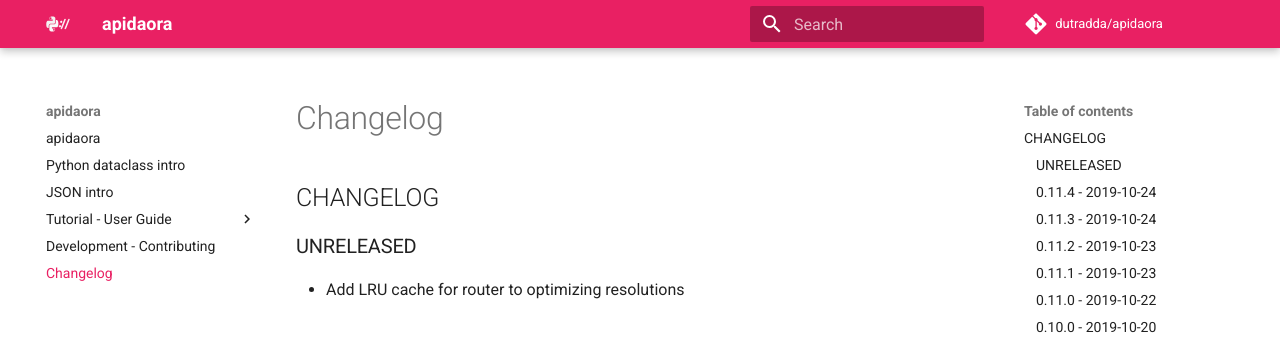
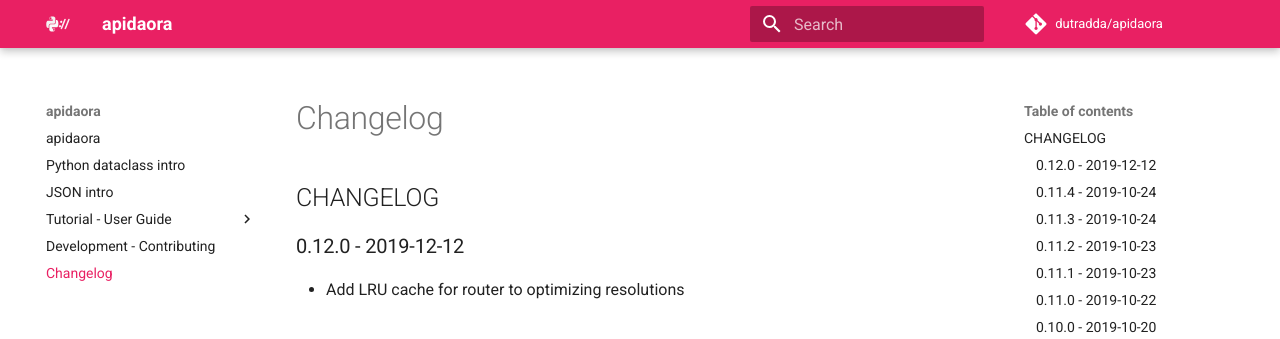
Before and after one commit to dutradda/apidaora, an MkDocs documentation site: the page built from docs/changelog.md, in a window 1280 px wide and 900 px high. Shown: the top 339 px of the window. Built offline with MkDocs 1.6.1 and Material for MkDocs 9.7.7, drawn with Linux system fonts in a browser that asks for light colours; comment, search, counter and statistics services are not loaded.

Commit message:
Update CHANGELOG

```diff
--- a/docs/changelog.md
+++ b/docs/changelog.md
@@ -1,6 +1,6 @@
 ## CHANGELOG
 
-### UNRELEASED
+### 0.12.0 - 2019-12-12
 
  - Add LRU cache for router to optimizing resolutions
 
```
Also changed, not shown: CHANGELOG.md (+1 -1 lines).
